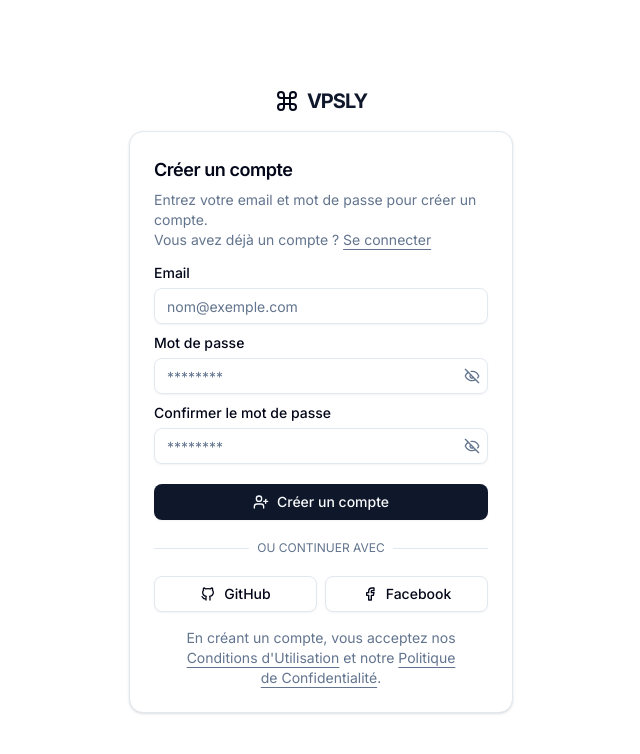
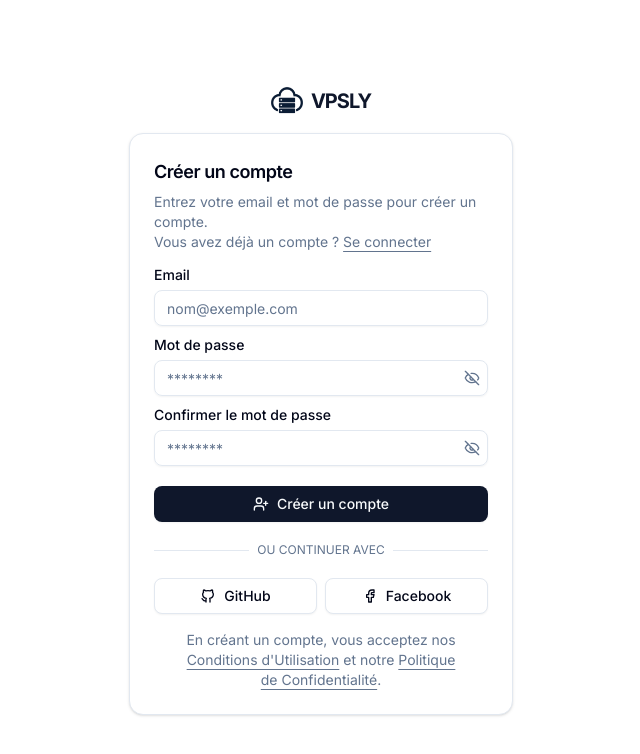
Before and after one commit to jeremi-24/vpsly-dashboard, a React (Vite) app: page /sign-up in a window 1280 px wide. Shown: the top 754 px of the page, without its empty margins (319-959 px from the left). Built offline with nearby package versions, Linux system fonts and the light colour scheme; no server answers.

Commit message:
feat: add branding assets and integrate custom logo into sidebar team switcher

```diff
--- a/src/assets/logo.tsx
+++ b/src/assets/logo.tsx
@@ -1,24 +1,38 @@
-import { type SVGProps } from 'react'
 import { cn } from '@/lib/utils'
+import logoLight from './logo/logo_white_bg.png'
+import logoDark from './logo/logo_black_bg.png'
 
-export function Logo({ className, ...props }: SVGProps<SVGSVGElement>) {
+interface LogoProps extends React.ImgHTMLAttributes<HTMLImageElement> {
+  className?: string
+  variant?: 'light' | 'dark' | 'auto'
+}
+
+export function Logo({ className, variant = 'auto', ...props }: LogoProps) {
+  const isDark = variant === 'dark'
+  const isLight = variant === 'light'
+
   return (
-    <svg
-      id='shadcn-admin-logo'
-      viewBox='0 0 24 24'
-      xmlns='http://www.w3.org/2000/svg'
-      height='24'
-      width='24'
-      fill='none'
-      stroke='currentColor'
-      strokeWidth='2'
-      strokeLinecap='round'
-      strokeLinejoin='round'
-      className={cn('size-6', className)}
-      {...props}
-    >
-      <title>Shadcn-Admin</title>
-      <path d='M15 6v12a3 3 0 1 0 3-3H6a3 3 0 1 0 3 3V6a3 3 0 1 0-3 3h12a3 3 0 1 0-3-3' />
-    </svg>
+    <>
+      <img
+        src={logoLight}
+        alt='VPSly Logo'
+        className={cn(
+          'size-8 object-contain',
+          variant === 'auto' ? 'dark:hidden' : (isDark ? 'hidden' : 'block'),
+          className
+        )}
+        {...props}
+      />
+      <img
+        src={logoDark}
+        alt='VPSly Logo'
+        className={cn(
+          'size-8 object-contain',
+          variant === 'auto' ? 'hidden dark:block' : (isLight ? 'hidden' : 'block'),
+          className
+        )}
+        {...props}
+      />
+    </>
   )
 }
--- a/src/components/layout/data/sidebar-data.ts
+++ b/src/components/layout/data/sidebar-data.ts
@@ -26,7 +26,7 @@
   Database,
   Crown,
 } from 'lucide-react'
-import { type SidebarData } from '../types'
+import { Logo } from '@/assets/logo'
 
 export const sidebarData: SidebarData = {
   user: {
@@ -37,7 +37,7 @@
   teams: [
     {
       name: 'VPSly',
-      logo: Command,
+      logo: Logo,
       plan: 'VPS simplified',
     },
   ],
--- a/src/components/layout/team-switcher.tsx
+++ b/src/components/layout/team-switcher.tsx
@@ -37,8 +37,8 @@
               size='lg'
               className='data-[state=open]:bg-sidebar-accent data-[state=open]:text-sidebar-accent-foreground'
             >
-              <div className='flex aspect-square size-8 items-center justify-center rounded-lg bg-sidebar-primary text-sidebar-primary-foreground'>
-                <activeTeam.logo className='size-4' />
+              <div className='flex aspect-square size-8 items-center justify-center rounded-lg bg-[#0F172B] text-sidebar-primary-foreground'>
+                <activeTeam.logo className='size-6' variant='dark' />
               </div>
               <div className='grid flex-1 text-start text-sm leading-tight'>
                 <span className='truncate font-semibold'>
@@ -65,7 +65,7 @@
                 className='gap-2 p-2'
               >
                 <div className='flex size-6 items-center justify-center rounded-sm border'>
-                  <team.logo className='size-4 shrink-0' />
+                  <team.logo className='size-5 shrink-0' />
                 </div>
                 {team.name}
                 <DropdownMenuShortcut>⌘{index + 1}</DropdownMenuShortcut>
```
Also changed, not shown: src/assets/logo/logo_black_bg.png (added), src/assets/logo/logo_white_bg.png (added).
